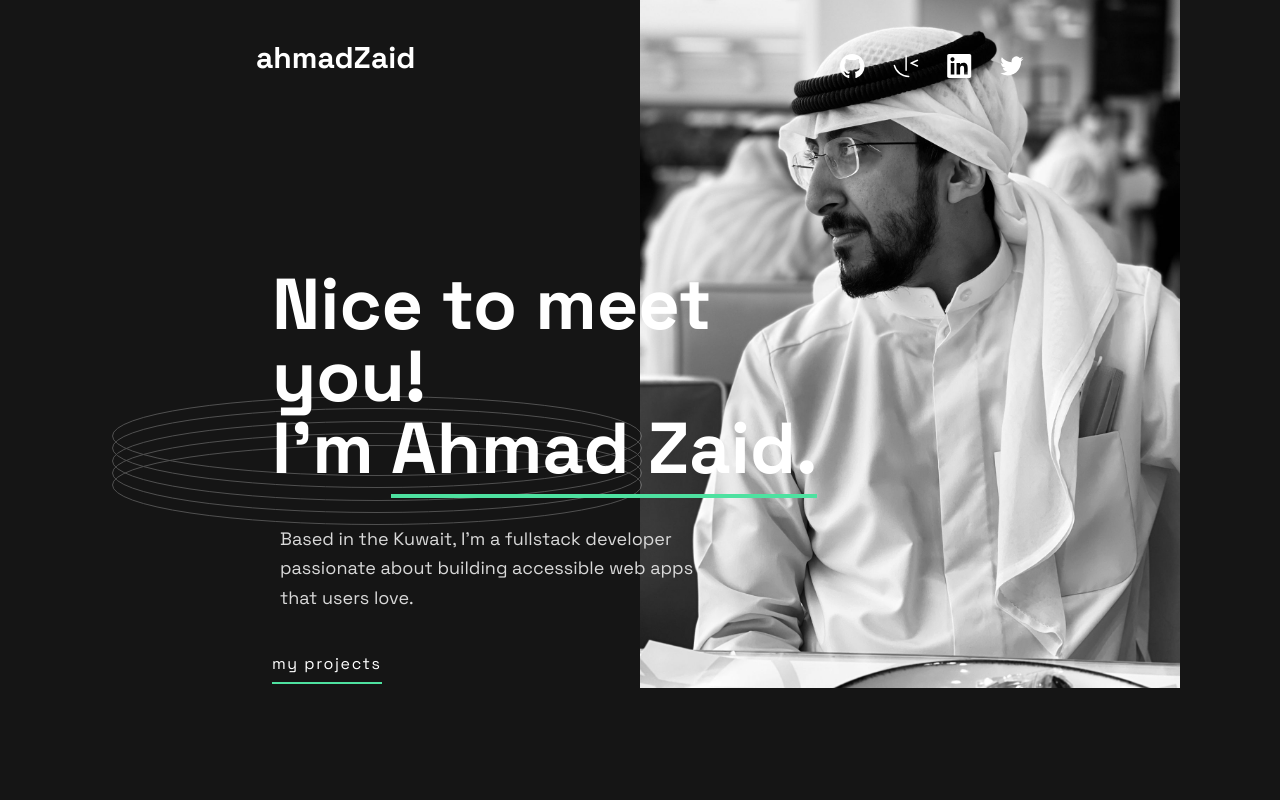
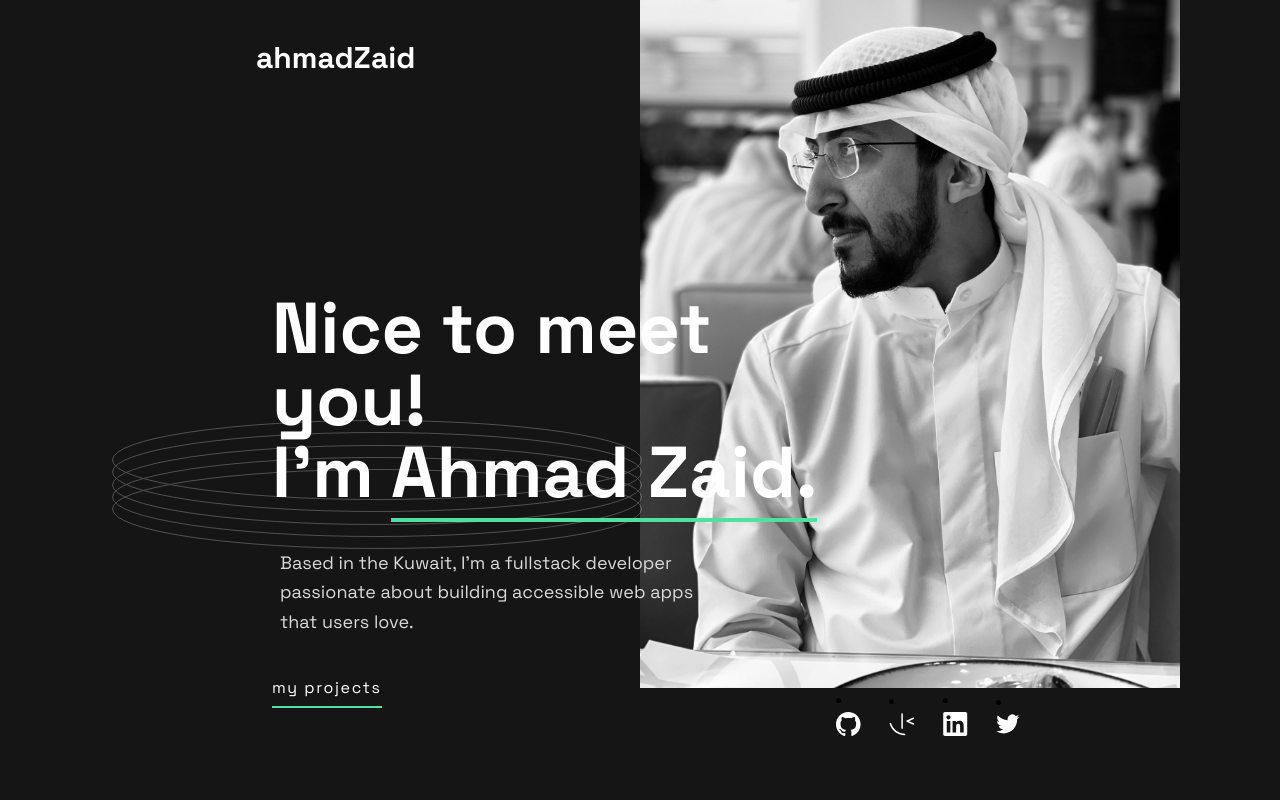
Before and after one commit to AhmaadAlharbi/ahmad-portfolio-v2, a website: page index.html in a window 1280 px wide. Shown: the top 800 px of the page. Drawn offline with Linux system fonts and the light colour scheme.

Commit message:
change navbar icons postion under img in hero

```diff
--- a/index.html
+++ b/index.html
@@ -21,7 +21,7 @@
         <h1 class="text-White text-3xl font-extrabold mb-4 cursor-pointer">
           ahmadZaid
         </h1>
-        <ul class="flex items-center space-x-7">
+        <ul class="flex md:hidden items-center space-x-7">
           <li class="">
             <a href="#"
               ><img class="text-Green" src="images/icon-github.svg" alt=""
@@ -75,6 +75,24 @@
           </div>
           <div class="-translate-y-36 -z-30 basis-1/2 hidden lg:block">
             <img class="h-[720px] grayscale" src="images/ahmad.jpg" alt="" />
+            <div class="hidden md:flex justify-center items-center space-x-7">
+              <li class="">
+                <a href="#"
+                  ><img class="text-Green" src="images/icon-github.svg" alt=""
+                /></a>
+              </li>
+              <li class="">
+                <a href="#"
+                  ><img src="images/icon-frontend-mentor.svg" alt=""
+                /></a>
+              </li>
+              <li class="">
+                <a href="#"><img src="images/icon-linkedin.svg" alt="" /></a>
+              </li>
+              <li class="">
+                <a href="#"><img src="images/icon-twitter.svg" alt="" /></a>
+              </li>
+            </div>
           </div>
           <!-- tablet image -->
           <div
```
Also changed, not shown: css/style.css.
